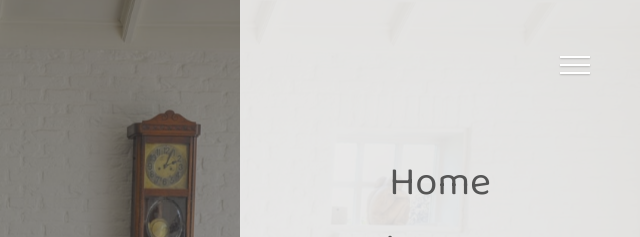
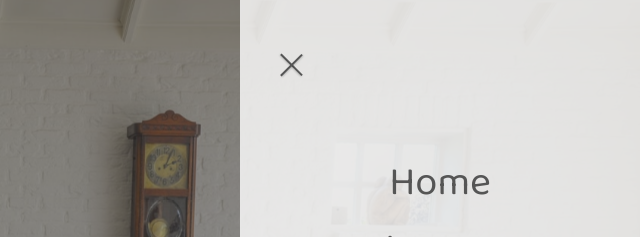
Before and after one commit to avateodev/architecture-and-design, a plain HTML site: page index.html in a window 1280 px wide. Both pictures are taken after a click on the element 1215 px from the left and 65 px from the top of the page. Shown: the top 237 px of the page, 640-1280 px from the left. Drawn offline with Linux system fonts and the light colour scheme; a script that the page names is missing.

Commit message:
sidebar collapsable function added

```diff
--- a/assets/css/style.css
+++ b/assets/css/style.css
@@ -24,14 +24,40 @@ html {
     flex-direction: column;
     justify-content: space-evenly;
     cursor: pointer;
+    transition: right 0.7s;
 }
-.line{
+
+.change .hamburger-menu {
+    right: 33rem;
+
+}
+
+
+.line {
     width: 100%;
     height: 0.2rem;
     background-color: #fff;
     box-shadow: 0 .1rem .2rem rgba(0, 0, 0, 0.2);
 }
 
+.change .line {
+    background-color: #555;
+}
+
+.change .line-1 {
+    transform: rotate(45deg)
+    translate(0.3rem, 0.8rem);
+}
+
+.change .line-2 {
+    opacity: 0;
+    visibility: hidden;
+}
+
+.change .line-3 {
+    transform: rotate(-45deg)
+    translate(0.3rem, -0.8rem);
+}
 
 .header {
     width: 100%;
@@ -133,10 +159,16 @@ html {
     height: 100vh;
     position: fixed;
     top: 0;
-    right: 0;
+    right: -40rem;
     background-color: rgba(255, 255, 255, 0.8);
+    transition: right 0.5s;
 
 }
+
+.change .sidebar {
+    right: 0;
+}
+
 
 .menu {
     position: absolute;
--- /dev/null
+++ b/assets/scripts/script.js
@@ -0,0 +1,3 @@
+document.querySelector('.hamburger-menu'). addEventListener('click', () => {
+    document.querySelector('.container').classList.toggle('change');
+});
```
Also changed, not shown: assets/scripts/srcipt.js (deleted).
